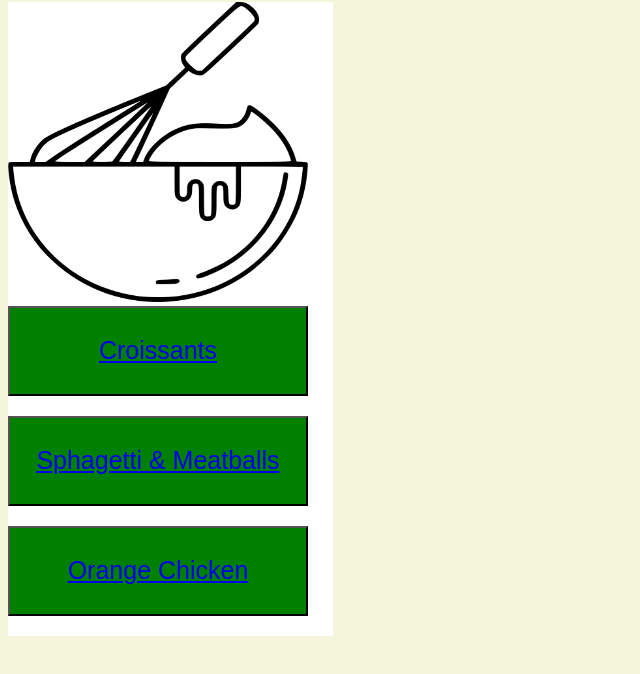
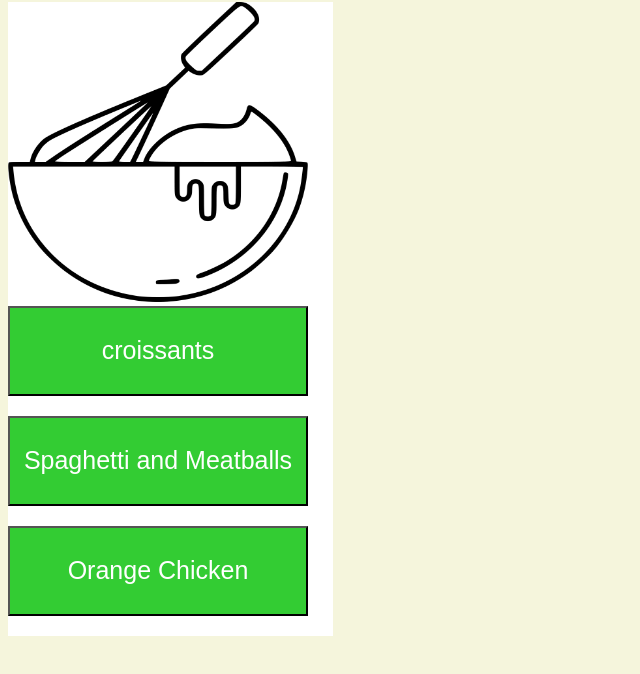
Before and after one commit to Jlep243/Odin-recipes, a plain HTML site: page index.html in a window 1280 px wide. Shown: the part 78-752 px from the top of the page, without its empty margins (0-640 px from the left). Drawn offline with Linux system fonts and the light colour scheme.

Commit message:
restyled buttons

```diff
--- a/index.html
+++ b/index.html
@@ -20,9 +20,9 @@
 
     <div class = "items">
         <div class ="list">
-            <li><button><a href="recipes/Croissants.html">Croissants</a></button></li>
-            <li><button><a href="recipes/Spaghetti_meatballs.html">Sphagetti & Meatballs</a></button></li>
-            <li><button><a href="recipes/orange_chicken.html">Orange Chicken</a></button></li>
+            <li><button onclick = "location.href='recipes/Croissants.html'">croissants</button></li>
+            <li><button onclick ="location.href='recipes/Spaghetti_meatballs.html'">Spaghetti and Meatballs</button></li>
+            <li><button onclick ="location.href= 'recipes/orange_chicken.html'">Orange Chicken</button></li>
         </div>
     </div>
 </div>
--- a/style.css
+++ b/style.css
@@ -17,7 +17,8 @@ body
 
 .items .list button
 {
-    background-color:green;
+    color:white;
+    background-color:#33cc33;
     width:300px;
     height:90px;
     margin-bottom:20px;
```
